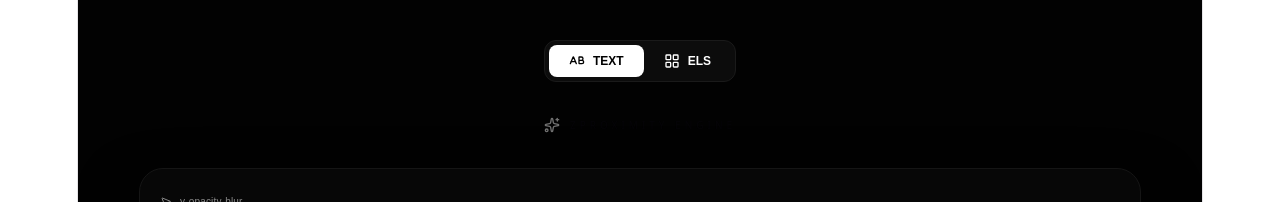
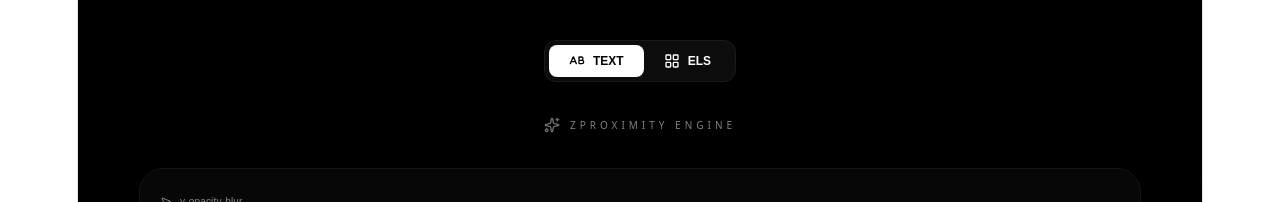
Before and after one commit to YoussefZidan-1/ZProximityEngine, a React (Vite) app: page / in a window 1280 px wide. Shown: the top 202 px of the page. Built offline with nearby package versions, Linux system fonts and the light colour scheme; a web font is replaced by a local one.

Commit message:
improve accessiblity

```diff
--- a/src/App.jsx
+++ b/src/App.jsx
@@ -114,9 +114,9 @@ const App = () => {
   };
 
   return (
-    <main // Semantic HTML
+    <main
       style={{
-        backgroundColor: "#020202",
+        backgroundColor: "#000",
         minHeight: "100vh",
         color: "#e0e0e0",
         fontFamily: "'Georama', sans-serif",
@@ -194,7 +194,7 @@ const App = () => {
         }}
       >
         <Sparkles size={16} />
-        <h1 style={{ fontSize: "10px", letterSpacing: "4px", margin: 0, fontWeight: "normal" }}>
+        <h1 style={{ fontSize: "10px", letterSpacing: "4px", margin: 0, fontWeight: "normal", color: "#fff" }}>
           ZPROXIMITY ENGINE
         </h1>
       </header>
```
